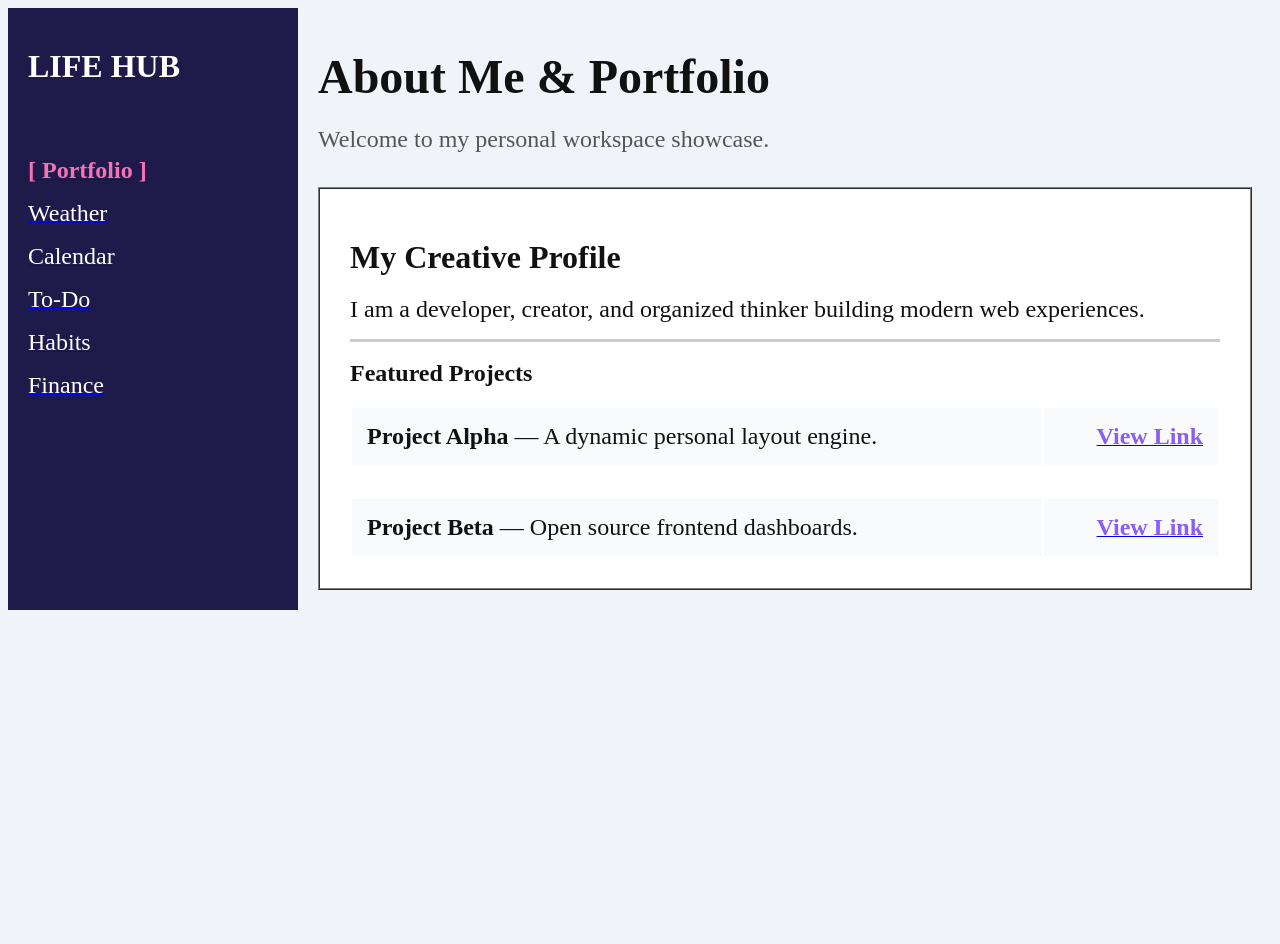
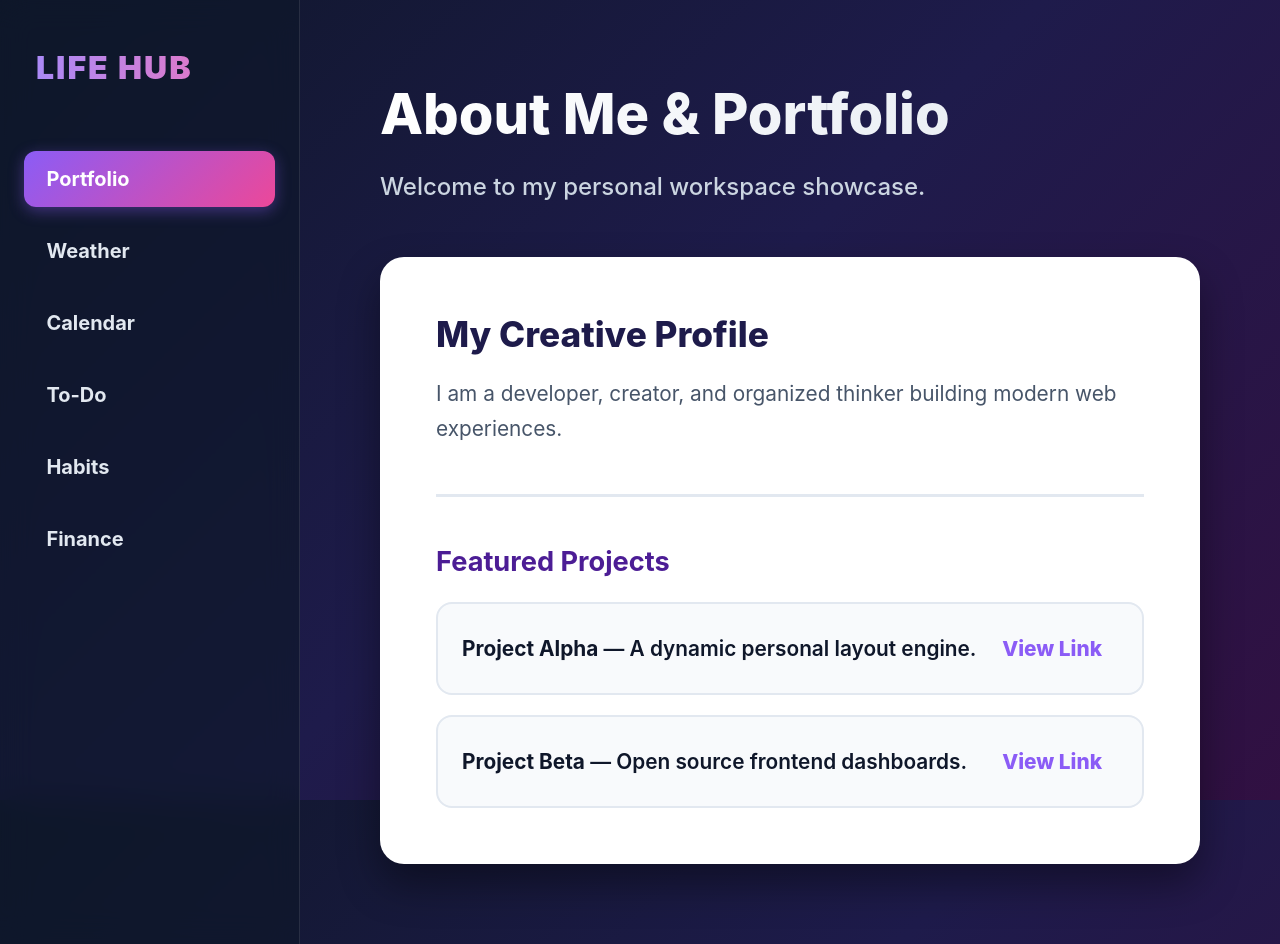
Before and after one commit to Lifehubb/Lifehubb.github.io, a plain HTML site: page index.html in a window 1280 px wide. Before the commit the page ends 800 px from the top, so only its background shows below. Drawn offline with Linux system fonts and the light colour scheme.

Commit message:
Update index.html

```diff
--- a/index.html
+++ b/index.html
@@ -4,49 +4,42 @@
     <meta charset="UTF-8">
     <title>Life Hub - Home</title>
 </head>
-<body bgcolor="#f0f4f8" text="#111111">
-    <table width="100%" border="0" cellpadding="20" cellspacing="0">
-        <tr valign="top">
-            <td width="250" bgcolor="#1e1b4b">
-                <h2><font color="#ffffff" size="6">LIFE HUB</font></h2>
-                <br><br>
-                <p><a href="index.html"><font color="#f472b6" size="5"><b>[ Portfolio ]</b></font></a></p>
-                <p><a href="weather.html"><font color="#ffffff" size="5">Weather</font></a></p>
-                <p><a href="calendar.html"><font color="#ffffff" size="5">Calendar</font></a></p>
-                <p><a href="todo.html"><font color="#ffffff" size="5">To-Do</font></a></p>
-                <p><a href="habits.html"><font color="#ffffff" size="5">Habits</font></a></p>
-                <p><a href="finance.html"><font color="#ffffff" size="5">Finance</font></a></p>
-            </td>
+<body style="font-family: 'Inter', system-ui, sans-serif; margin: 0; padding: 0; background: linear-gradient(135deg, #0f172a 0%, #1e1b4b 50%, #311042 100%); background-attachment: fixed; color: #ffffff; display: flex; min-height: 100vh;">
 
-            <td>
-                <h1><font size="7">About Me & Portfolio</font></h1>
-                <p><font size="5" color="#555555">Welcome to my personal workspace showcase.</font></p>
-                <br>
+    <div style="width: 300px; background: rgba(15, 23, 42, 0.65); backdrop-filter: blur(16px); padding: 3rem 1.5rem; box-sizing: border-box; display: flex; flex-direction: column; border-right: 1px solid rgba(255, 255, 255, 0.1);">
+        <div style="font-size: 2rem; font-weight: 900; letter-spacing: 2px; margin-bottom: 4rem; padding-left: 0.75rem; background: linear-gradient(to right, #a78bfa, #f472b6); -webkit-background-clip: text; -webkit-text-fill-color: transparent;">LIFE HUB</div>
+        <div style="display: flex; flex-direction: column; gap: 1rem;">
+            <a href="index.html" style="color: #ffffff; text-decoration: none; padding: 1rem 1.4rem; border-radius: 12px; font-weight: 700; font-size: 1.25rem; background: linear-gradient(135deg, #8b5cf6 0%, #ec4899 100%); box-shadow: 0 4px 15px rgba(139, 92, 246, 0.4);">Portfolio</a>
+            <a href="weather.html" style="color: #e2e8f0; text-decoration: none; padding: 1rem 1.4rem; border-radius: 12px; font-weight: 700; font-size: 1.25rem;">Weather</a>
+            <a href="calendar.html" style="color: #e2e8f0; text-decoration: none; padding: 1rem 1.4rem; border-radius: 12px; font-weight: 700; font-size: 1.25rem;">Calendar</a>
+            <a href="todo.html" style="color: #e2e8f0; text-decoration: none; padding: 1rem 1.4rem; border-radius: 12px; font-weight: 700; font-size: 1.25rem;">To-Do</a>
+            <a href="habits.html" style="color: #e2e8f0; text-decoration: none; padding: 1rem 1.4rem; border-radius: 12px; font-weight: 700; font-size: 1.25rem;">Habits</a>
+            <a href="finance.html" style="color: #e2e8f0; text-decoration: none; padding: 1rem 1.4rem; border-radius: 12px; font-weight: 700; font-size: 1.25rem;">Finance</a>
+        </div>
+    </div>
 
-                <table width="100%" bgcolor="#ffffff" border="1" cellpadding="30" cellspacing="0">
-                    <tr>
-                        <td>
-                            <h2><font size="6">My Creative Profile</font></h2>
-                            <p><font size="5">I am a developer, creator, and organized thinker building modern web experiences.</font></p>
-                            <hr size="3" color="#cccccc">
-                            <h3><font size="5">Featured Projects</font></h3>
+    <div style="flex: 1; padding: 5rem; max-width: 1200px;">
+        <h1 style="font-size: 3.5rem; background: linear-gradient(to right, #ffffff, #e2e8f0); -webkit-background-clip: text; -webkit-text-fill-color: transparent; margin: 0 0 1rem 0; font-weight: 800;">About Me & Portfolio</h1>
+        <p style="color: #cbd5e1; font-size: 1.5rem; margin-bottom: 3.5rem; font-weight: 500;">Welcome to my personal workspace showcase.</p>
 
-                            <table width="100%" border="0" cellpadding="15">
-                                <tr bgcolor="#f8fafc">
-                                    <td><font size="5"><b>Project Alpha</b> — A dynamic personal layout engine.</font></td>
-                                    <td align="right"><a href="#"><font size="5" color="#8b5cf6"><b>View Link</b></font></a></td>
-                                </tr>
-                                <tr><td></td></tr>
-                                <tr bgcolor="#f8fafc">
-                                    <td><font size="5"><b>Project Beta</b> — Open source frontend dashboards.</font></td>
-                                    <td align="right"><a href="#"><font size="5" color="#8b5cf6"><b>View Link</b></font></a></td>
-                                </tr>
-                            </table>
-                        </td>
-                    </tr>
-                </table>
-            </td>
-        </tr>
-    </table>
+        <div style="background: #ffffff; border-radius: 24px; padding: 3.5rem; box-shadow: 0 20px 40px rgba(0, 0, 0, 0.4); color: #0f172a;">
+            <h2 style="font-size: 2.2rem; margin: 0 0 1rem 0; color: #1e1b4b; font-weight: 800;">My Creative Profile</h2>
+            <p style="font-size: 1.3rem; line-height: 1.7; color: #475569;">I am a developer, creator, and organized thinker building modern web experiences.</p>
+            <hr style="border: 0; border-top: 3px solid #e2e8f0; margin: 3rem 0;">
+            <h3 style="font-size: 1.7rem; color: #4c1d95; margin-bottom: 1.5rem;">Featured Projects</h3>
+
+            <div style="display: flex; flex-direction: column; gap: 1.25rem;">
+                <div style="padding: 1.5rem; background: #f8fafc; border: 2px solid #e2e8f0; border-radius: 16px; display: flex; justify-content: space-between; align-items: center; font-size: 1.3rem; font-weight: 600;">
+                    <div><strong>Project Alpha</strong> — A dynamic personal layout engine.</div>
+                    <a href="#" style="color: #8b5cf6; text-decoration: none; font-weight: 800; padding: 0.5rem 1rem;">View Link</a>
+                </div>
+                <div style="padding: 1.5rem; background: #f8fafc; border: 2px solid #e2e8f0; border-radius: 16px; display: flex; justify-content: space-between; align-items: center; font-size: 1.3rem; font-weight: 600;">
+                    <div><strong>Project Beta</strong> — Open source frontend dashboards.</div>
+                    <a href="#" style="color: #8b5cf6; text-decoration: none; font-weight: 800; padding: 0.5rem 1rem;">View Link</a>
+                </div>
+            </div>
+        </div>
+    </div>
+
 </body>
 </html>
```
